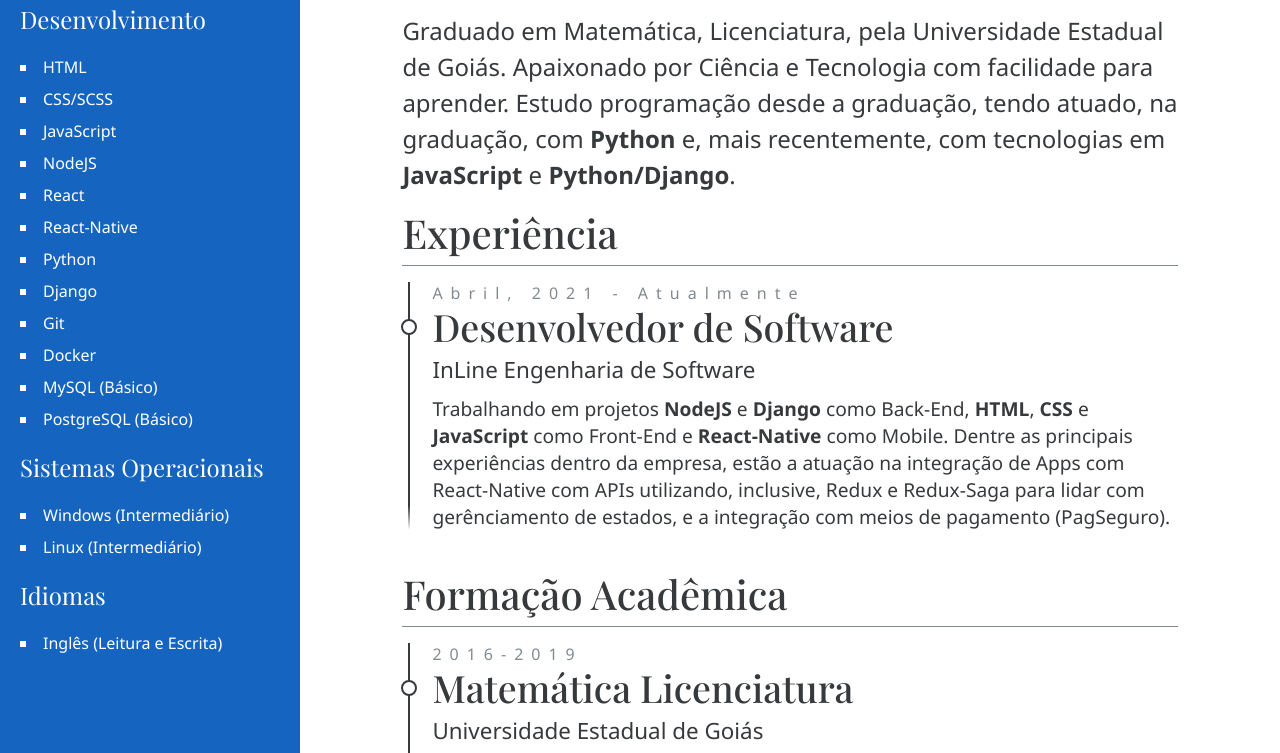
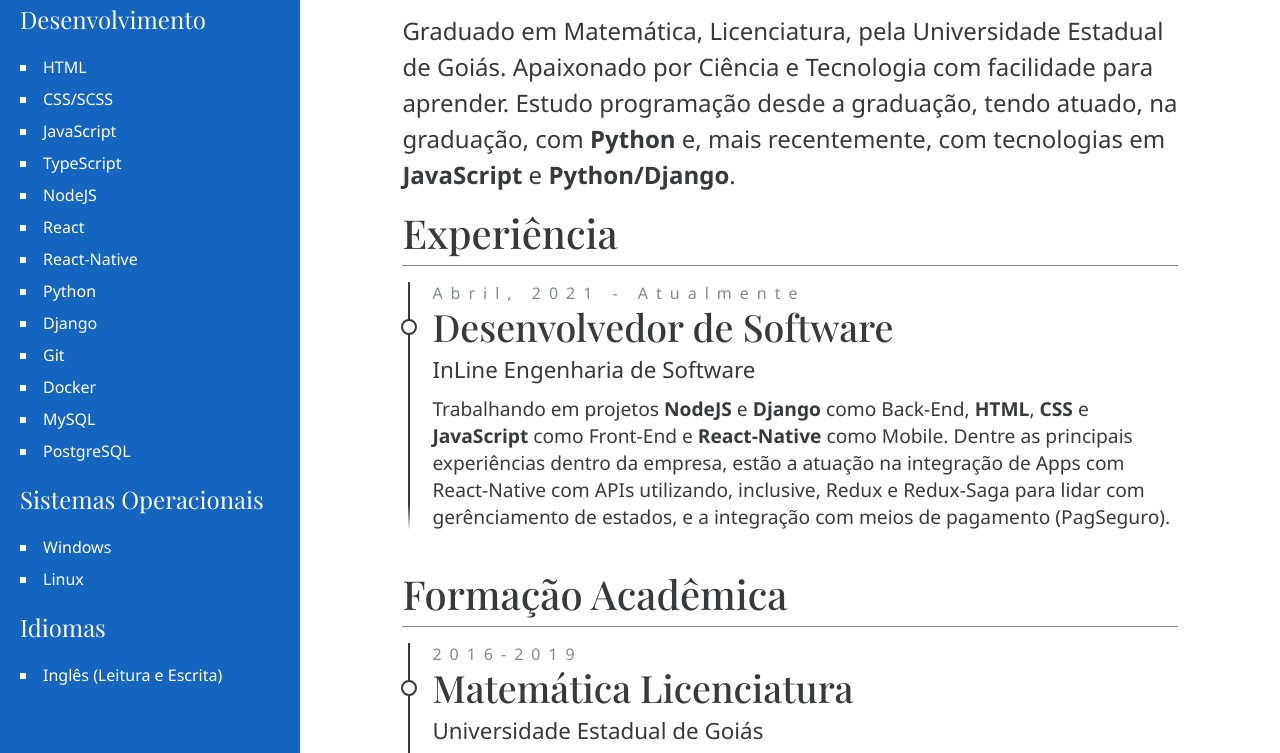
Before and after one commit to EduardoJM/resume, a website: page index.html in a window 1280 px wide. Shown: the part 289-1042 px from the top of the page. Drawn offline with nearby package versions, Linux system fonts and the light colour scheme; a web font is replaced by a local one.

Commit message:
update informations

```diff
--- a/index.html
+++ b/index.html
@@ -60,6 +60,7 @@
                     <li>HTML</li>
                     <li>CSS/SCSS</li>
                     <li>JavaScript</li>
+                    <li>TypeScript</li>
                     <li>NodeJS</li>
                     <li>React</li>
                     <li>React-Native</li>
@@ -67,14 +68,14 @@
                     <li>Django</li>
                     <li>Git</li>
                     <li>Docker</li>
-                    <li>MySQL (Básico)</li>
-                    <li>PostgreSQL (Básico)</li>
+                    <li>MySQL</li>
+                    <li>PostgreSQL</li>
                 </ul>
 
                 <h2>Sistemas Operacionais</h2>
                 <ul>
-                    <li>Windows (Intermediário)</li>
-                    <li>Linux (Intermediário)</li>
+                    <li>Windows</li>
+                    <li>Linux</li>
                 </ul>
 
                 <h2>Idiomas</h2>
```
